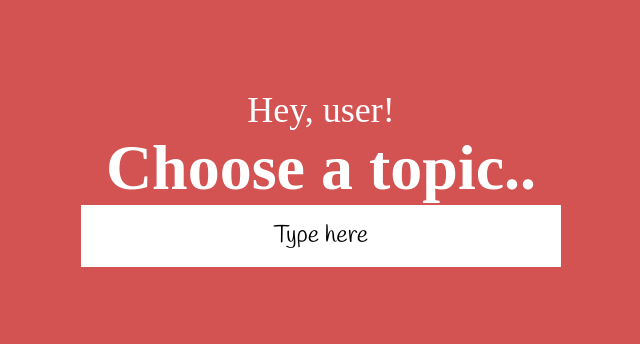
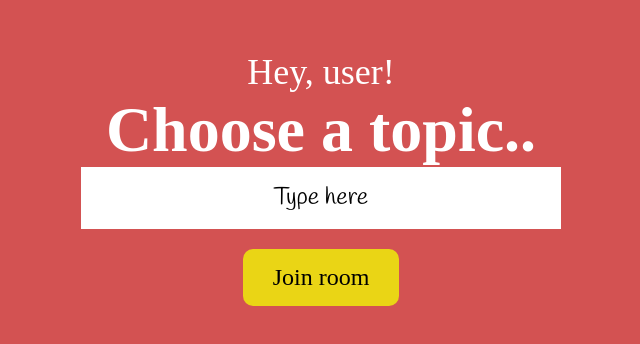
Before and after one commit to scarpakz/chat-me, a Vue app: page /topic in a window 1280 px wide. Shown: the part 182-526 px from the top of the page, without its empty margins (319-959 px from the left). Built offline with nearby package versions, Linux system fonts and the light colour scheme; a web font is replaced by a local one.

Commit message:
added join room btn

```diff
--- a/src/views/TopicView.vue
+++ b/src/views/TopicView.vue
@@ -8,6 +8,7 @@
             <div class="form-group">
                 <input type="text" class="search-topic-input" placeholder="Type here">
             </div>
+            <button class="sign-in">Join room</button>
             <!-- <div>
                 DIV SUGGESTIONS HERE
             </div> -->
```
